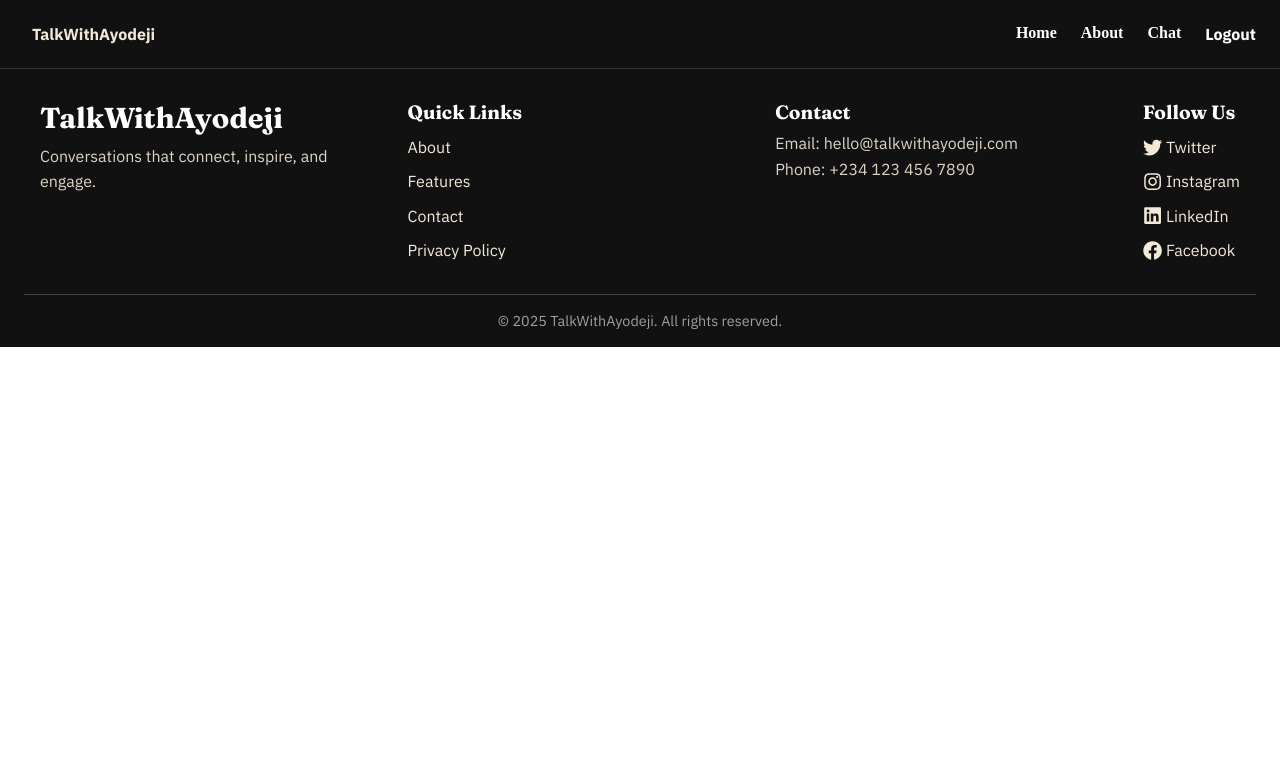
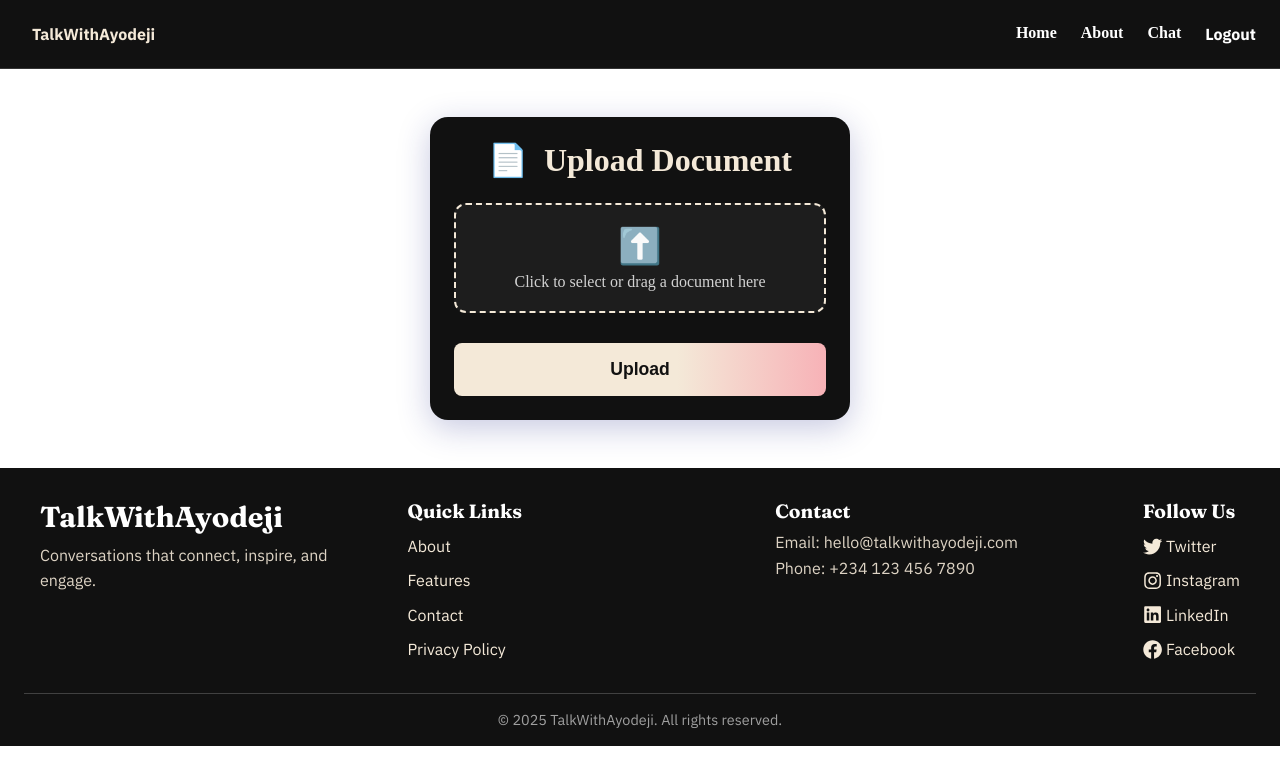
Before and after one commit to exclusiveng/TalkWithAyodeji, a React (Vite) app: page /upload in a window 1280 px wide. Shown: the top 784 px of the page. Built offline with nearby package versions, Linux system fonts and the light colour scheme; sample sign-in values are in the browser's storage.

Commit message:
added admin to be able to upload documents

```diff
--- a/src/App.tsx
+++ b/src/App.tsx
@@ -1,4 +1,11 @@
-import { BrowserRouter as Router, Routes, Route, useLocation } from "react-router-dom";
+import ProtectedRoute from "./components/ProtectedRoute";
+import DocumentUpload from "./components/DocumentUpload";
+import {
+  BrowserRouter as Router,
+  Routes,
+  Route,
+  useLocation,
+} from "react-router-dom";
 import Navbar from "./components/navbar.tsx";
 import LandingPageHeroSection from "./components/LandingPage.tsx";
 import AboutSection from "./components/about.tsx";
@@ -16,7 +23,15 @@ function AppLayout() {
         <Route path="/" element={<LandingPageHeroSection />} />
         <Route path="/about" element={<AboutSection />} />
         <Route path="/login" element={<Login />} />
-  <Route path="/chat" element={<ChatBox />} />
+        <Route
+          path="/upload"
+          element={
+            <ProtectedRoute>
+              <DocumentUpload />
+            </ProtectedRoute>
+          }
+        />
+        <Route path="/chat" element={<ChatBox />} />
         {/* <Route path="/faq" element={<FAQ />} /> */}
         {/* <Route path="/contact" element={<Contact />} /> */}
       </Routes>
--- /dev/null
+++ b/src/components/DocumentUpload.tsx
@@ -0,0 +1,103 @@
+import React, { useState, useRef } from "react";
+import "../components/compomentStyles/DocumentUpload.css";
+
+const DocumentUpload: React.FC = () => {
+  const [file, setFile] = useState<File | null>(null);
+  const [uploading, setUploading] = useState(false);
+  const [success, setSuccess] = useState<string | null>(null);
+  const [error, setError] = useState<string | null>(null);
+  const inputRef = useRef<HTMLInputElement | null>(null);
+
+  const handleFileChange = (e: React.ChangeEvent<HTMLInputElement>) => {
+    setFile(e.target.files?.[0] || null);
+    setSuccess(null);
+    setError(null);
+  };
+
+  const handleBrowseClick = () => {
+    inputRef.current?.click();
+  };
+
+  const handleSubmit = async (e: React.FormEvent) => {
+    e.preventDefault();
+    if (!file) {
+      setError("Please select a document to upload.");
+      return;
+    }
+    setUploading(true);
+    setSuccess(null);
+    setError(null);
+    try {
+      const formData = new FormData();
+      formData.append("document", file);
+      // Replace with your actual upload endpoint
+      const response = await fetch("https://talkwithayodeji.onrender.com/api/admin/upload-document", {
+        method: "POST",
+        body: formData,
+        credentials: "include",
+      });
+      if (!response.ok) throw new Error("Upload failed");
+      setSuccess("Document uploaded successfully!");
+      setFile(null);
+      if (inputRef.current) inputRef.current.value = "";
+    } catch (err: unknown) {
+      if (err instanceof Error) {
+        setError(err.message);
+      } else {
+        setError("An error occurred during upload.");
+      }
+    } finally {
+      setUploading(false);
+    }
+  };
+
+  return (
+    <div className="document-upload-container">
+      <h2>
+        <span role="img" aria-label="document" style={{marginRight: 8}}>
+          📄
+        </span>
+        Upload Document
+      </h2>
+      <form className="document-upload-form" onSubmit={handleSubmit}>
+        <div className="upload-dropzone" onClick={handleBrowseClick} tabIndex={0} role="button" aria-label="Browse for document">
+          <input
+            type="file"
+            id="document"
+            name="document"
+            accept=".pdf,.doc,.docx,.txt"
+            onChange={handleFileChange}
+            className="upload-input"
+            ref={inputRef}
+            style={{ display: "none" }}
+          />
+          <div className="dropzone-content">
+            {file ? (
+              <span className="file-name">{file.name}</span>
+            ) : (
+              <>
+                <span className="dropzone-icon" role="img" aria-label="upload">⬆️</span>
+                <span className="dropzone-text">Click to select or drag a document here</span>
+              </>
+            )}
+          </div>
+        </div>
+        <button
+          type="submit"
+          className="upload-btn"
+          disabled={uploading}
+        >
+          {uploading ? (
+            <span className="uploading-spinner" aria-label="Uploading"></span>
+          ) : (
+            "Upload"
+          )}
+        </button>
+        {success && <div className="upload-success upload-success-black">{success}</div>}
+        {error && <div className="upload-error">{error}</div>}
+      </form>
+    </div>
+  );
+};
+
+export default DocumentUpload;
--- /dev/null
+++ b/src/components/compomentStyles/DocumentUpload.css
@@ -0,0 +1,139 @@
+/* Document Upload - Unified App Style */
+
+.document-upload-container {
+  max-width: 420px;
+  margin: 48px auto;
+  background: var(--color-black);
+  border-radius: 18px;
+  box-shadow: 0 8px 32px 0 rgba(31, 38, 135, 0.25);
+  padding: var(--space-lg);
+  display: flex;
+  flex-direction: column;
+  align-items: center;
+}
+
+.document-upload-container h2 {
+  font-size: 2rem;
+  font-weight: bold;
+  margin-bottom: 24px;
+  color: var(--color-pink);
+  display: flex;
+  align-items: center;
+  gap: 8px;
+}
+
+.document-upload-form {
+  width: 100%;
+  display: flex;
+  flex-direction: column;
+  gap: 18px;
+}
+
+.upload-dropzone {
+  width: 100%;
+  min-height: 110px;
+  background: rgba(255, 255, 255, 0.05);
+  border: 2px dashed var(--color-pink);
+  border-radius: 12px;
+  display: flex;
+  align-items: center;
+  justify-content: center;
+  cursor: pointer;
+  transition: border 0.2s, background 0.2s;
+  margin-bottom: 8px;
+  outline: none;
+}
+.upload-dropzone:focus, .upload-dropzone:hover {
+  border: 2px solid var(--color-pink);
+  background: rgba(244, 233, 216, 0.08);
+}
+.dropzone-content {
+  display: flex;
+  flex-direction: column;
+  align-items: center;
+  color: var(--color-white);
+  font-size: 1rem;
+}
+.dropzone-icon {
+  font-size: 2.2rem;
+  margin-bottom: 6px;
+}
+.file-name {
+  color: var(--color-pink);
+  font-weight: 600;
+  font-size: 1.08rem;
+  word-break: break-all;
+}
+.dropzone-text {
+  color: var(--color-white);
+  font-size: 1rem;
+  opacity: 0.8;
+}
+
+.upload-label {
+  font-size: 1rem;
+  font-weight: 500;
+  color: var(--color-white);
+  margin-bottom: 6px;
+}
+
+.upload-input {
+  display: none;
+}
+
+.upload-btn {
+  background: linear-gradient(90deg, var(--color-pink) 60%, #f7b2b7 100%);
+  color: var(--color-black);
+  font-weight: bold;
+  border: none;
+  border-radius: 8px;
+  padding: var(--space-md) 0;
+  font-size: 1.1rem;
+  cursor: pointer;
+  transition: background 0.2s;
+  margin-top: 4px;
+}
+.upload-btn:disabled {
+  background: #b3c6e0;
+  color: #fff;
+  cursor: not-allowed;
+}
+
+.uploading-spinner {
+  display: inline-block;
+  width: 1.2em;
+  height: 1.2em;
+  border: 2.5px solid var(--color-pink);
+  border-top: 2.5px solid var(--color-black);
+  border-radius: 50%;
+  animation: spin 0.8s linear infinite;
+  vertical-align: middle;
+}
+@keyframes spin {
+  0% { transform: rotate(0deg); }
+  100% { transform: rotate(360deg); }
+}
+
+.upload-success {
+  color: var(--color-white);
+  background: var(--color-pink);
+  border-radius: 6px;
+  padding: var(--space-sm) var(--space-md);
+  margin-top: 8px;
+  font-size: 0.98rem;
+  text-align: center;
+}
+
+.upload-success-black {
+  color: var(--color-black) !important;
+}
+
+.upload-error {
+  color: var(--color-white);
+  background: var(--color-red);
+  border-radius: 6px;
+  padding: var(--space-sm) var(--space-md);
+  margin-top: 8px;
+  font-size: 0.98rem;
+  text-align: center;
+}
```
